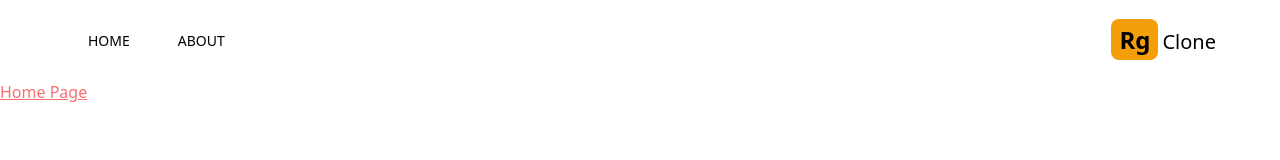
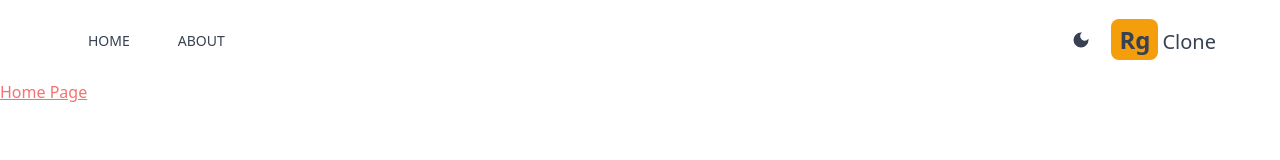
Before and after one commit to abdulrg01/Rg, a Next.js app: page / in a window 1280 px wide. Shown: the top 160 px of the page. Built offline with nearby package versions, Linux system fonts and the light colour scheme.

Commit message:
darkMode

```diff
--- a/package.json
+++ b/package.json
@@ -12,6 +12,7 @@
     "eslint": "8.35.0",
     "eslint-config-next": "13.2.1",
     "next": "13.2.1",
+    "next-themes": "^0.2.1",
     "react": "18.2.0",
     "react-dom": "18.2.0",
     "react-icons": "^4.7.1"
--- /dev/null
+++ b/src/app/Providers.jsx
@@ -0,0 +1,15 @@
+"use client";
+import { ThemeProvider } from "next-themes";
+
+export default function Providers({ children }) {
+  return (
+    <ThemeProvider
+      enableSystem={true}
+      attribute="class"
+    >
+      <div className="darK:bg-gray-700 dark:text-gray-200 text-gray-700 transition-colors duration-300 min-h-screen select-none">
+        {children}
+      </div>
+    </ThemeProvider>
+  )
+}
--- a/src/app/layout.js
+++ b/src/app/layout.js
@@ -1,5 +1,6 @@
 import Header from "@/components/Header";
 import "./globals.css";
+import Providers from "./Providers";
 
 export const metadata = {
   title: 'Rg Next App',
@@ -10,13 +11,15 @@
   return (
     <html lang="en">
       <body>
-        {/* HEADER */}
-        <Header />
+        <Providers>
+          {/* HEADER */}
+           <Header />
 
-        {/* NAVBAR */}
+          {/* NAVBAR */}
 
-        {/* SEARCH BOX */}
-        {children}
+          {/* SEARCH BOX */}
+          {children}
+        </Providers>
       </body>
     </html>
   )
--- /dev/null
+++ b/src/components/DarkModeSwitch.jsx
@@ -0,0 +1,30 @@
+"use client";
+import { MdLightMode } from "react-icons/md";
+import { MdDarkMode } from "react-icons/md";
+import { useTheme } from "next-themes";
+import { useEffect, useState } from "react";
+
+export default function DarkModeSwitch() {
+    const { systemTheme, theme, setTheme } = useTheme();
+    const currentTheme = theme === "system" ? systemTheme : theme;
+    const [ mounted, setMounted ] = useState(false);
+
+    useEffect(()=> setMounted(true), [])
+
+  return (
+    <>
+     {mounted &&
+       (currentTheme === "dark" ? (
+        <MdLightMode
+          className="text-xl cursor-pointer hover:text-amber-500"
+           onClick={()=> setTheme("light")}
+        />
+      ) : (
+        <MdDarkMode
+          className="text-xl cursor-pointer hover:text-amber-500"
+          onClick={()=> setTheme("dark")}
+        />
+      ))}
+    </>
+  )
+}
--- a/src/components/Header.jsx
+++ b/src/components/Header.jsx
@@ -1,7 +1,8 @@
 import Link from "next/link";
-import MenuItem from "./MenuItem";
 import { AiFillHome } from "react-icons/ai";
 import { BsFillInfoCircleFill } from "react-icons/bs";
+import MenuItem from "./MenuItem";
+import DarkModeSwitch from "./DarkModeSwitch";
 
 export default function Header() {
   return (
@@ -10,9 +11,13 @@
          <MenuItem title="HOME" address="/" Icon={AiFillHome} />
          <MenuItem title="ABOUT" address="/about" Icon={BsFillInfoCircleFill} />
       </div>
-      <div className="">
+      <div className="flex items-center space-x-5">
+         <DarkModeSwitch />
           <Link href="/">
-            <h2 className="text-2xl"><span className="font-bold bg-amber-500 py-1 px-2 rounded-lg mr-1">Rg</span><span className="text-xl hidden sm:inline">Clone</span></h2>
+            <h2 className="text-2xl">
+              <span className="font-bold bg-amber-500 py-1 px-2 rounded-lg mr-1">Rg</span>
+              <span className="text-xl hidden sm:inline">Clone</span>
+            </h2>
           </Link>
       </div>
     </div>
--- a/tailwind.config.js
+++ b/tailwind.config.js
@@ -8,4 +8,5 @@
     extend: {},
   },
   plugins: [],
+  darkMode: 'class',
 }
```
Also changed, not shown: 1 other file (tests, documents, lock files or other folders).
